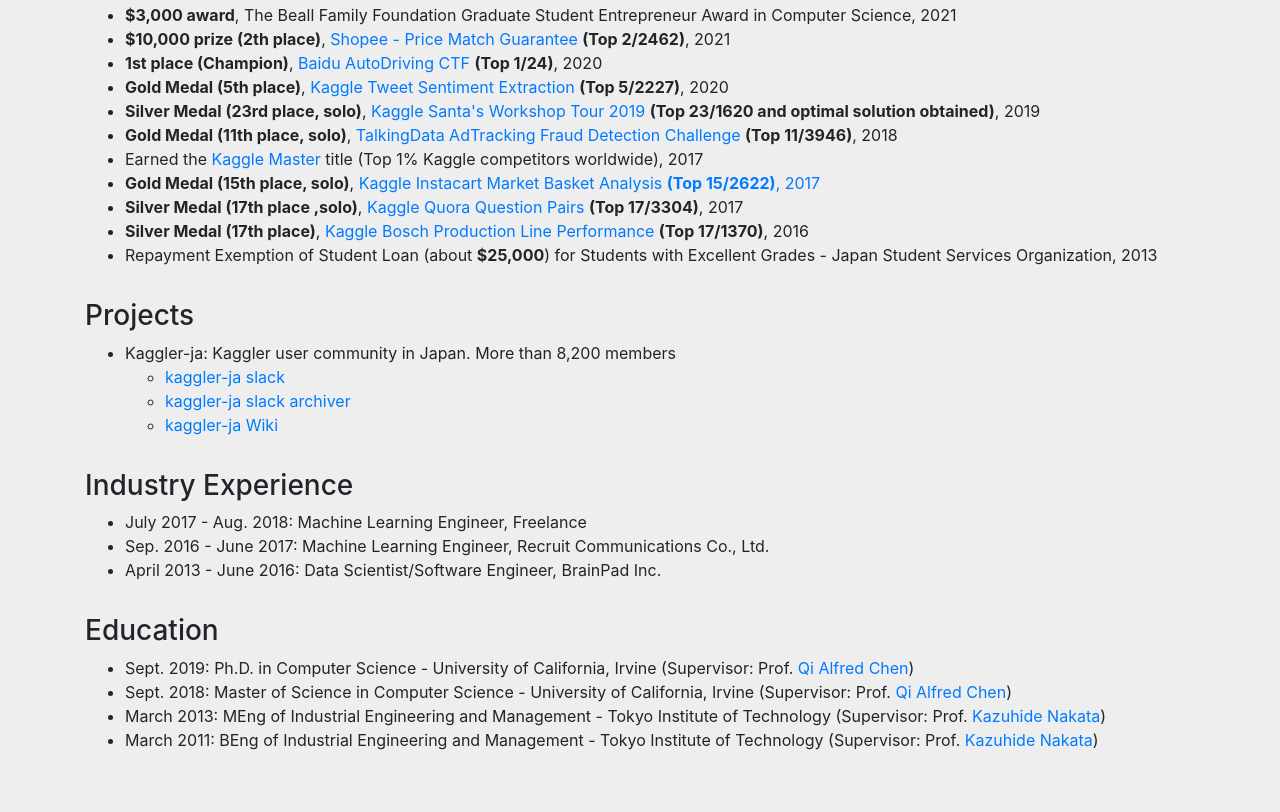
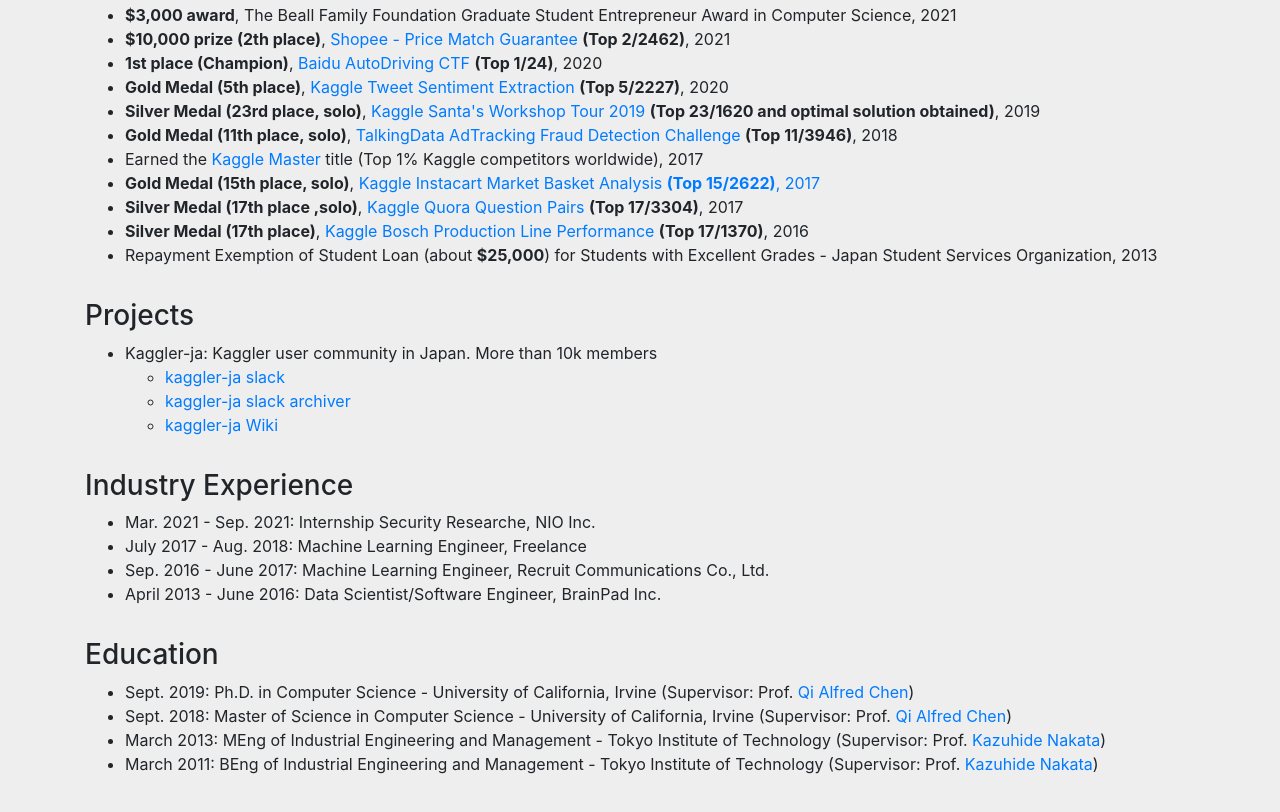
Before and after one commit to tkm2261/tkm2261.github.io, a plain HTML site: page index.html in a window 1280 px wide. Shown: the part 1663-2475 px from the top of the page. Drawn offline with Linux system fonts and the light colour scheme.

Commit message:
Update index.html

```diff
--- a/index.html
+++ b/index.html
@@ -130,7 +130,7 @@
 
       <h3>Projects</h3>
       <ul>
-	<li>Kaggler-ja: Kaggler user community in Japan. More than 8,200 members</li>
+	<li>Kaggler-ja: Kaggler user community in Japan. More than 10k members</li>
 	<ul>
 	  <li><a href="https://kaggler-ja.herokuapp.com/">kaggler-ja slack</a></li>
 	  <li><a href="https://kaggler-ja-slack-archive.appspot.com/">kaggler-ja slack archiver</a></li>
@@ -139,6 +139,7 @@
       </ul>
       <h3>Industry Experience</h3>
       <ul>
+	<li>Mar. 2021 - Sep. 2021: Internship Security Researche, NIO Inc.</li>
 	<li>July 2017 - Aug. 2018: Machine Learning Engineer, Freelance</li>
 	<li>Sep. 2016 - June 2017: Machine Learning Engineer, Recruit Communications Co., Ltd.</li>
 	<li>April 2013 - June 2016: Data Scientist/Software Engineer, BrainPad Inc.</li>
```
